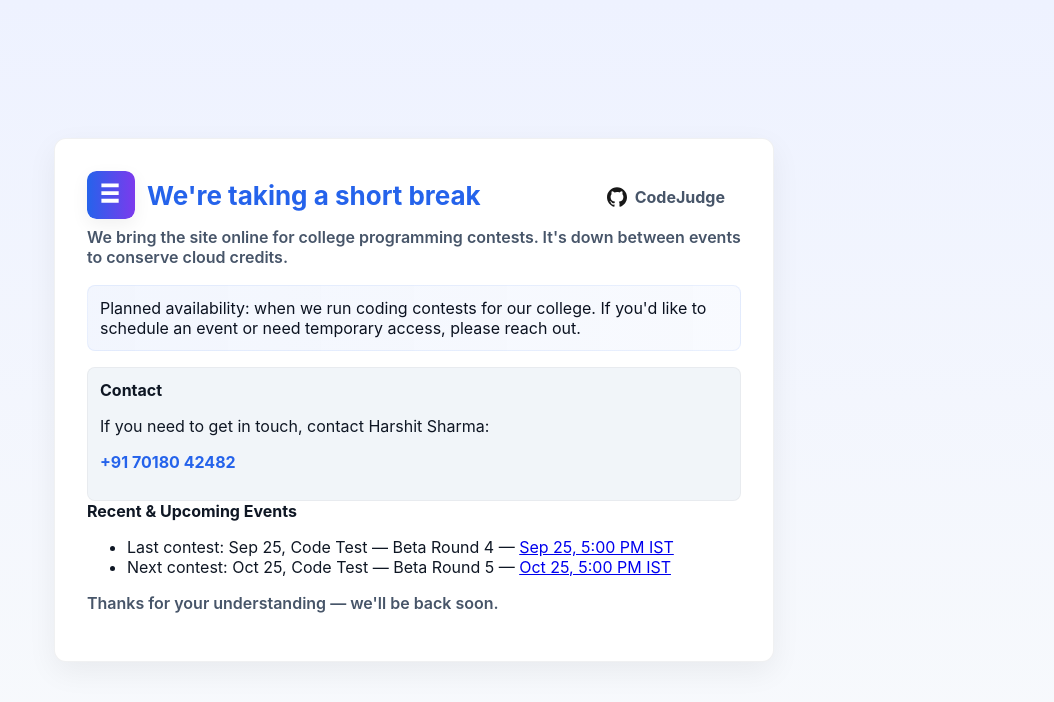
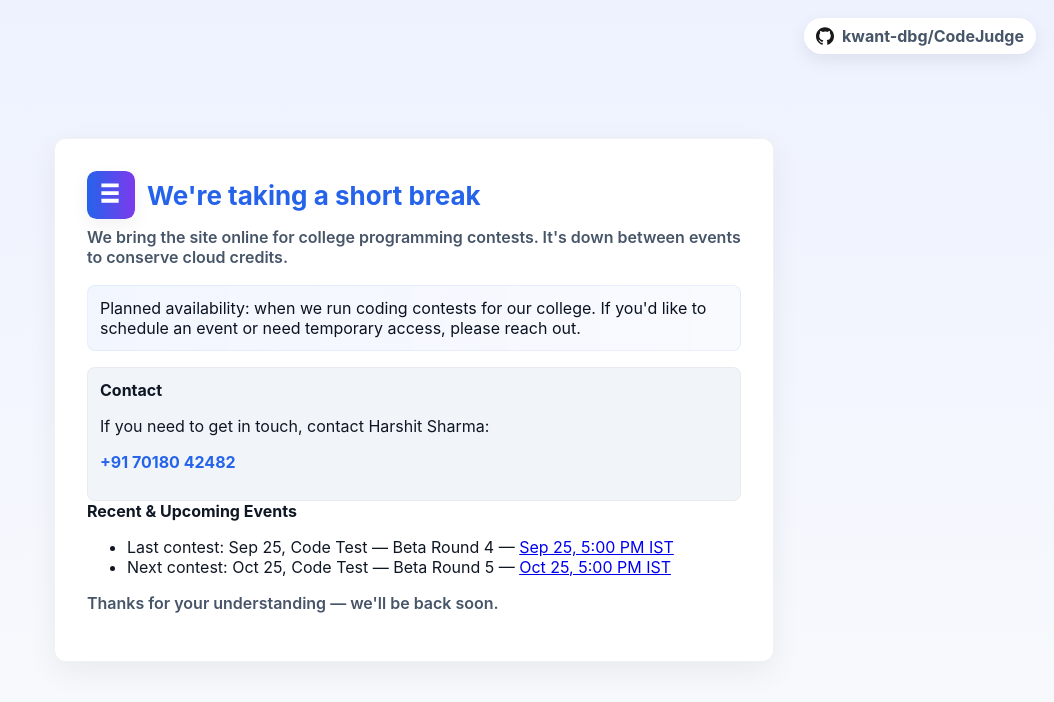
Before and after one commit to kwant-dbg/CodeJudge, a plain HTML site: page index.html in a window 1280 px wide. Shown: the whole page, without its empty margins (226-1280 px from the left). Drawn offline with Linux system fonts and the light colour scheme.

Commit message:
deploy: f11ce99c2148baaad7b726da56e8c20da75fa611

```diff
--- a/index.html
+++ b/index.html
@@ -8,6 +8,10 @@
     <link rel="stylesheet" href="styles.css" />
   </head>
   <body>
+    <!-- Fixed repo link in the top-right of the browser window -->
+    <a href="https://github.com/kwant-dbg/CodeJudge" class="fixed-repo-link" target="_blank" rel="noopener noreferrer" aria-label="kwant-dbg/CodeJudge on GitHub">
+      <img src="github.svg" alt="GitHub" class="github-icon"> <span class="repo-name">kwant-dbg/CodeJudge</span>
+    </a>
     <main class="container">
       <div class="card">
         <header class="card-header">
@@ -15,11 +19,7 @@
             <img src="logo.svg" alt="CodeJudge" class="logo" width="48" height="48">
             <h1>We're taking a short break</h1>
           </div>
-          <div class="header-actions">
-            <a class="repo-top-link" href="https://github.com/kwant-dbg/CodeJudge" target="_blank" rel="noopener noreferrer">
-              <img src="github.svg" alt="GitHub" class="github-icon"> CodeJudge
-            </a>
-          </div>
+          <!-- in-card header GitHub link removed; using fixed browser-top link instead -->
           <p class="subtitle">We bring the site online for college programming contests. It's down between events to conserve cloud credits.</p>
         </header>
 
--- a/styles.css
+++ b/styles.css
@@ -40,6 +40,17 @@ body{
   .card-header{padding-bottom:8px}
   .brand{flex-direction:row;align-items:center}
 }
+
+/* Fixed browser-corner repo link */
+.fixed-repo-link{
+  position:fixed;right:18px;top:18px;z-index:60;display:inline-flex;align-items:center;gap:8px;padding:8px 12px;background:rgba(255,255,255,0.96);border-radius:999px;box-shadow:0 6px 18px rgba(2,6,23,0.08);color:var(--muted);text-decoration:none;font-weight:700}
+.fixed-repo-link .github-icon{width:18px;height:18px}
+.fixed-repo-link .repo-name{display:inline-block}
+
+@media (max-width:520px){
+  .fixed-repo-link{padding:8px;border-radius:10px}
+  .fixed-repo-link .repo-name{display:none}
+}
 .content{margin-top:18px}
 .notice{background: linear-gradient(90deg, rgba(37,99,235,0.06), rgba(37,99,235,0.03));
   border:1px solid rgba(37,99,235,0.08);
```
